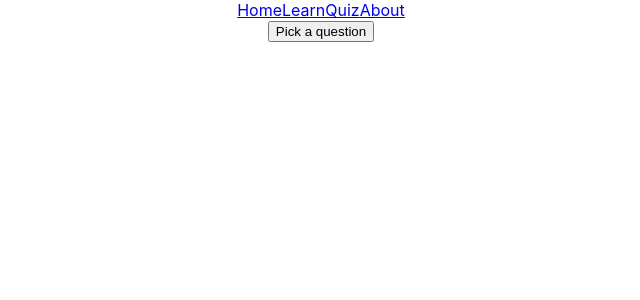
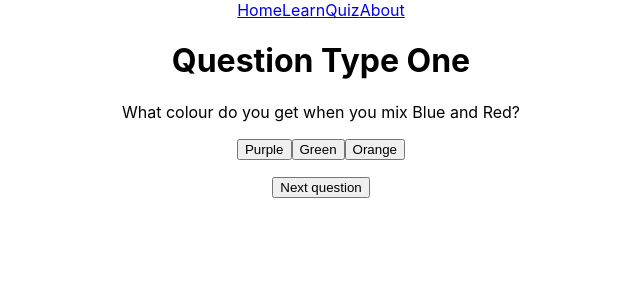
Before and after one commit to rosiegracejones/all-about-colours, a React (Create React App) app: page /quiz in a window 1280 px wide. Shown: the top 300 px of the page, without its empty margins (319-959 px from the left). Built offline with nearby package versions, Linux system fonts and the light colour scheme.

Commit message:
Replaced QuizPage code with UseEffect ChatGPT code as confirmed understanding

```diff
--- a/src/Pages/QuizPage.js
+++ b/src/Pages/QuizPage.js
@@ -1,9 +1,7 @@
 import QuestionTypeOne from "../Components/QuestionTypeOne/QuestionTypeOne";
-import { useState } from "react";
+import { useState, useEffect } from "react";
 
 export default function QuizPage({ name }) {
-  const [currentQuestion, setCurrentQuestion] = useState("");
-
   const quizData = {
     question1: {
       type: 1,
@@ -25,24 +23,34 @@ export default function QuizPage({ name }) {
     },
   };
 
-  // create a function that will pick a random question from the quizData object and display it.
-  // use the random number to select a question from the quizData object
-  // return the question to the user via the QuestionTypeOne component
-  // send prop data to the QuestionTypeOne component
+  const allQuestions = Object.values(quizData); // Convert quizData object into an array of questions
+  const [shuffledQuestions, setShuffledQuestions] = useState([]);
+  const [currentQuestionIndex, setCurrentQuestionIndex] = useState(0);
 
-  function randomQuestion() {
-    const questionNumber = Math.floor(Math.random() * 3) + 1;
-    // don't repeat the same question
-    if (currentQuestion === quizData[`question${questionNumber}`]) {
-      randomQuestion();
+  // Shuffle questions when the component loads
+  useEffect(() => {
+    shuffleAndSetQuestions();
+  }, []);
+
+  function shuffleAndSetQuestions() {
+    const shuffled = [...allQuestions].sort(() => Math.random() - 0.5); // Shuffle array
+    setShuffledQuestions(shuffled);
+    setCurrentQuestionIndex(0); // Reset index
+  }
+
+  function nextQuestion() {
+    if (currentQuestionIndex < shuffledQuestions.length - 1) {
+      setCurrentQuestionIndex((prevIndex) => prevIndex + 1);
+    } else {
+      shuffleAndSetQuestions(); // Reshuffle when all questions are used
     }
-    setCurrentQuestion(quizData[`question${questionNumber}`]);
   }
+
+  const currentQuestion = shuffledQuestions[currentQuestionIndex];
 
   return (
     <>
-      {/* if currentQuestions has a type of 1 then call QuestionTypeOne component */}
-      {currentQuestion.type === 1 && (
+      {currentQuestion && currentQuestion.type === 1 && (
         <QuestionTypeOne
           name={name}
           questionColours={currentQuestion.questionColours}
@@ -51,73 +59,7 @@ export default function QuizPage({ name }) {
         />
       )}
 
-      <button onClick={randomQuestion}>Pick a question</button>
+      <button onClick={nextQuestion}>Next question</button>
     </>
   );
 }
-
-// import QuestionTypeOne from "../Components/QuestionTypeOne/QuestionTypeOne";
-// import { useState, useEffect } from "react";
-
-// export default function QuizPage({ name }) {
-//   const quizData = {
-//     question1: {
-//       type: 1,
-//       questionColours: "Yellow and Blue",
-//       correctColour: "Green",
-//       incorrectColours: ["Purple", "Orange"],
-//     },
-//     question2: {
-//       type: 1,
-//       questionColours: "Red and Yellow",
-//       correctColour: "Orange",
-//       incorrectColours: ["Green", "Purple"],
-//     },
-//     question3: {
-//       type: 1,
-//       questionColours: "Blue and Red",
-//       correctColour: "Purple",
-//       incorrectColours: ["Green", "Orange"],
-//     },
-//   };
-
-//   const allQuestions = Object.values(quizData); // Convert quizData object into an array of questions
-//   const [shuffledQuestions, setShuffledQuestions] = useState([]);
-//   const [currentQuestionIndex, setCurrentQuestionIndex] = useState(0);
-
-//   // Shuffle questions when the component loads
-//   useEffect(() => {
-//     shuffleAndSetQuestions();
-//   }, []);
-
-//   function shuffleAndSetQuestions() {
-//     const shuffled = [...allQuestions].sort(() => Math.random() - 0.5); // Shuffle array
-//     setShuffledQuestions(shuffled);
-//     setCurrentQuestionIndex(0); // Reset index
-//   }
-
-//   function nextQuestion() {
-//     if (currentQuestionIndex < shuffledQuestions.length - 1) {
-//       setCurrentQuestionIndex((prevIndex) => prevIndex + 1);
-//     } else {
-//       shuffleAndSetQuestions(); // Reshuffle when all questions are used
-//     }
-//   }
-
-//   const currentQuestion = shuffledQuestions[currentQuestionIndex];
-
-//   return (
-//     <>
-//       {currentQuestion && currentQuestion.type === 1 && (
-//         <QuestionTypeOne
-//           name={name}
-//           questionColours={currentQuestion.questionColours}
-//           correctColour={currentQuestion.correctColour}
-//           incorrectColours={currentQuestion.incorrectColours}
-//         />
-//       )}
-
-//       <button onClick={nextQuestion}>Next question</button>
-//     </>
-//   );
-// }
```
